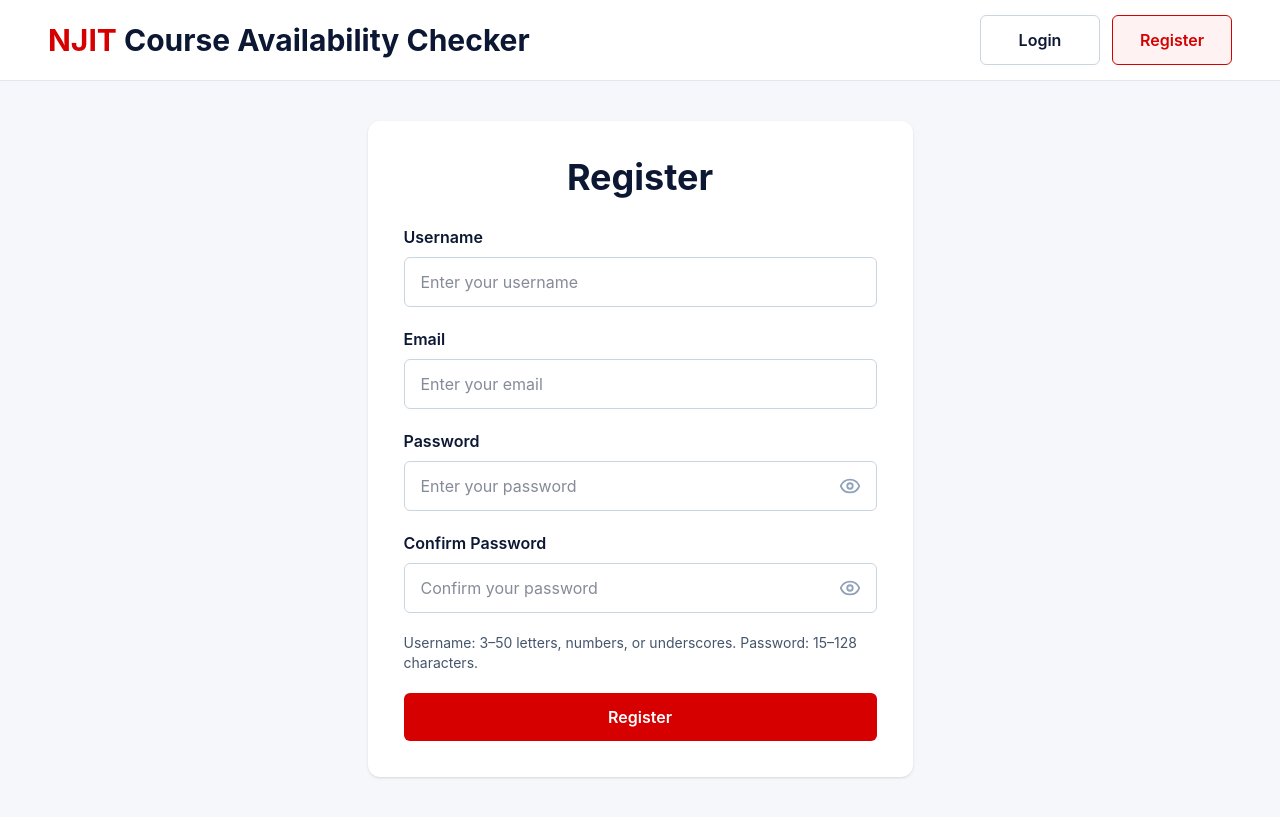
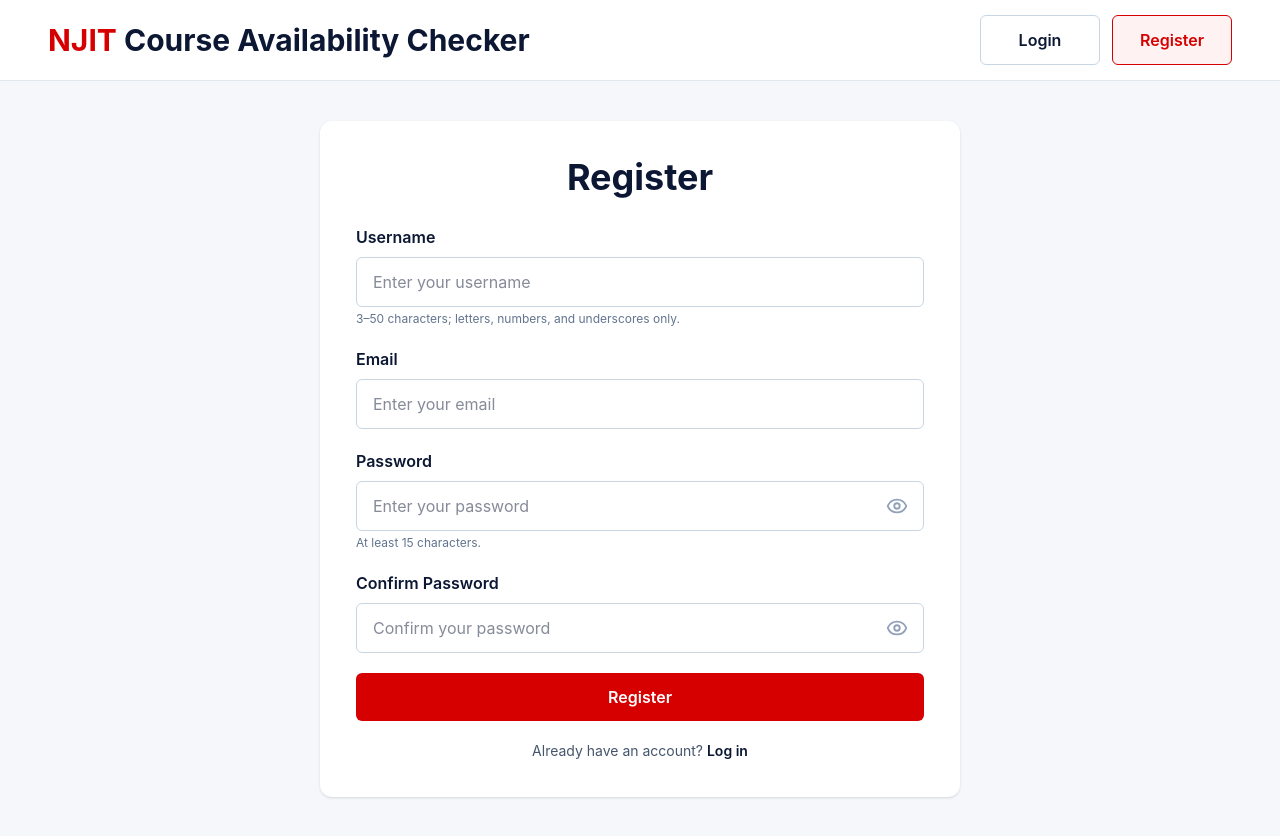
Before and after one commit to adrianmdls/njit-course-checker, a React app in the folder frontend/: page /register in a window 1280 px wide. Built offline with nearby package versions, Linux system fonts and the light colour scheme; no server answers; the HTML template or start-up script is replaced by a standard one.

Commit message:
style(frontend): refine authentication forms

```diff
--- a/frontend/src/pages/Login.jsx
+++ b/frontend/src/pages/Login.jsx
@@ -1,4 +1,4 @@
-import { useNavigate, useLocation } from 'react-router'
+import { Link, useNavigate, useLocation } from 'react-router'
 import { useAuth } from '../auth'
 
 import { useState } from 'react'
@@ -94,6 +94,12 @@ export default function Login() {
             Login
           </button>
         </form>
+        <p className="mt-5 text-center text-sm text-slate-600">
+          Don't have an account?{' '}
+          <Link to="/register" className="font-semibold text-[#0B1733] transition-colors hover:text-red-700 hover:underline">
+            Register
+          </Link>
+        </p>
       </div>
     </div>
   )
--- a/frontend/src/pages/Register.jsx
+++ b/frontend/src/pages/Register.jsx
@@ -1,4 +1,4 @@
-import { useNavigate } from 'react-router'
+import { Link, useNavigate } from 'react-router'
 import { authRequest } from '../auth'
 
 import { useState } from 'react'
@@ -35,7 +35,7 @@ export default function Register() {
 
   return (
     <div className="flex min-h-[calc(100vh-80px)] items-center justify-center px-4 py-10">
-      <div className="w-full max-w-[545px] rounded-xl bg-white px-9 py-9 shadow-sm">
+      <div className="w-full max-w-[640px] rounded-xl bg-white px-9 py-9 shadow-sm">
         <h1 className="mb-7 text-center text-4xl font-bold text-[#0B1733]">
           Register
         </h1>
@@ -47,6 +47,7 @@ export default function Register() {
             </label>
             <input
               id="register-username"
+              aria-describedby="register-username-help"
               type="text"
               autoComplete="username"
               placeholder="Enter your username"
@@ -55,6 +56,9 @@ export default function Register() {
               required
               className="w-full rounded-md border border-slate-300 px-4 py-3 outline-none focus:border-red-600 focus:ring-2 focus:ring-red-100"
             />
+            <p id="register-username-help" className="mt-1 text-xs text-slate-500">
+              3–50 characters; letters, numbers, and underscores only.
+            </p>
           </div>
 
           <div>
@@ -80,6 +84,7 @@ export default function Register() {
             <div className="relative">
               <input
                 id="register-password"
+                aria-describedby="register-password-help"
                 type={showPassword ? 'text' : 'password'}
                 autoComplete="new-password"
                 placeholder="Enter your password"
@@ -97,6 +102,9 @@ export default function Register() {
                 {showPassword ? <EyeOff size={22} /> : <Eye size={22} />}
               </button>
             </div>
+            <p id="register-password-help" className="mt-1 text-xs text-slate-500">
+              At least 15 characters.
+            </p>
           </div>
 
           <div>
@@ -131,7 +139,6 @@ export default function Register() {
             </p>
           )}
 
-          <p className="text-sm text-slate-600">Username: 3–50 letters, numbers, or underscores. Password: 15–128 characters.</p>
           <button
             disabled={pending}
             type="submit"
@@ -139,6 +146,12 @@ export default function Register() {
           >
             Register
           </button>
+          <p className="text-center text-sm text-slate-600">
+            Already have an account?{' '}
+            <Link to="/login" className="font-semibold text-[#0B1733] transition-colors hover:text-red-700 hover:underline">
+              Log in
+            </Link>
+          </p>
         </form>
       </div>
     </div>
```
